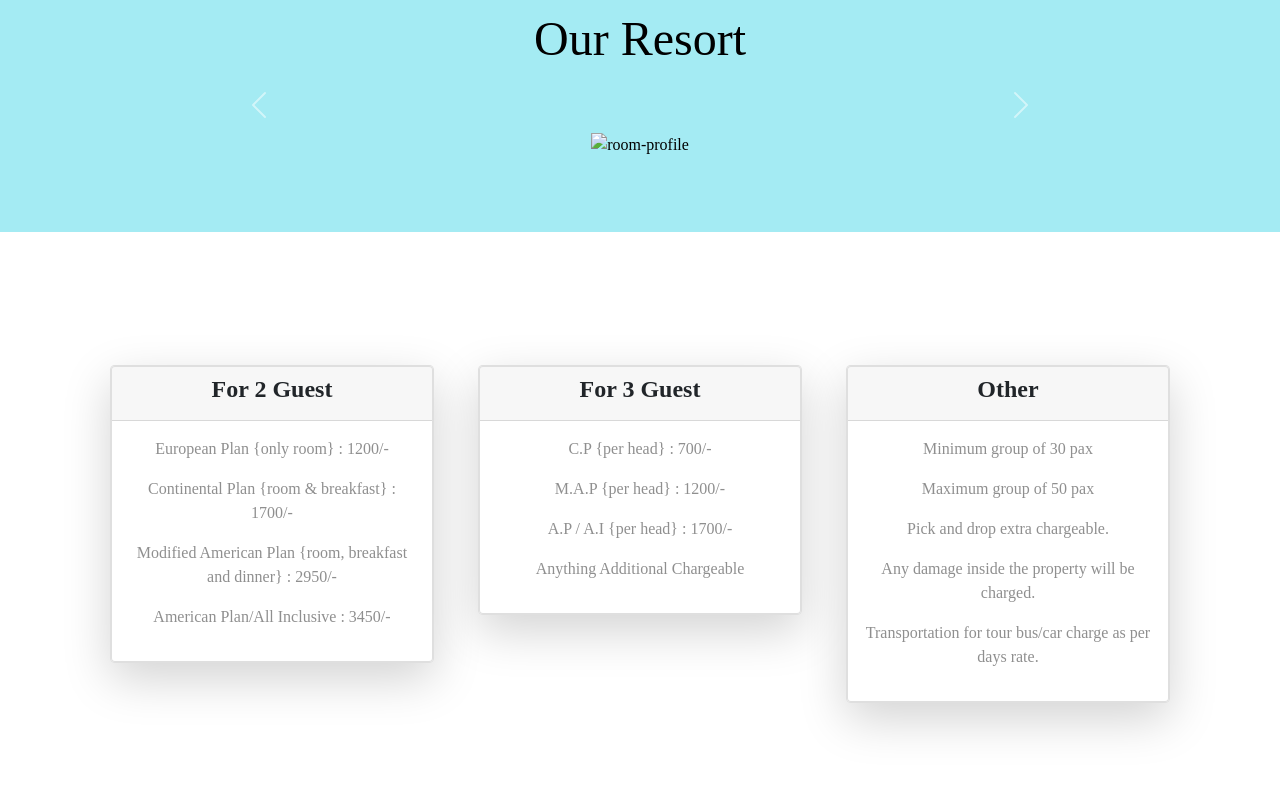
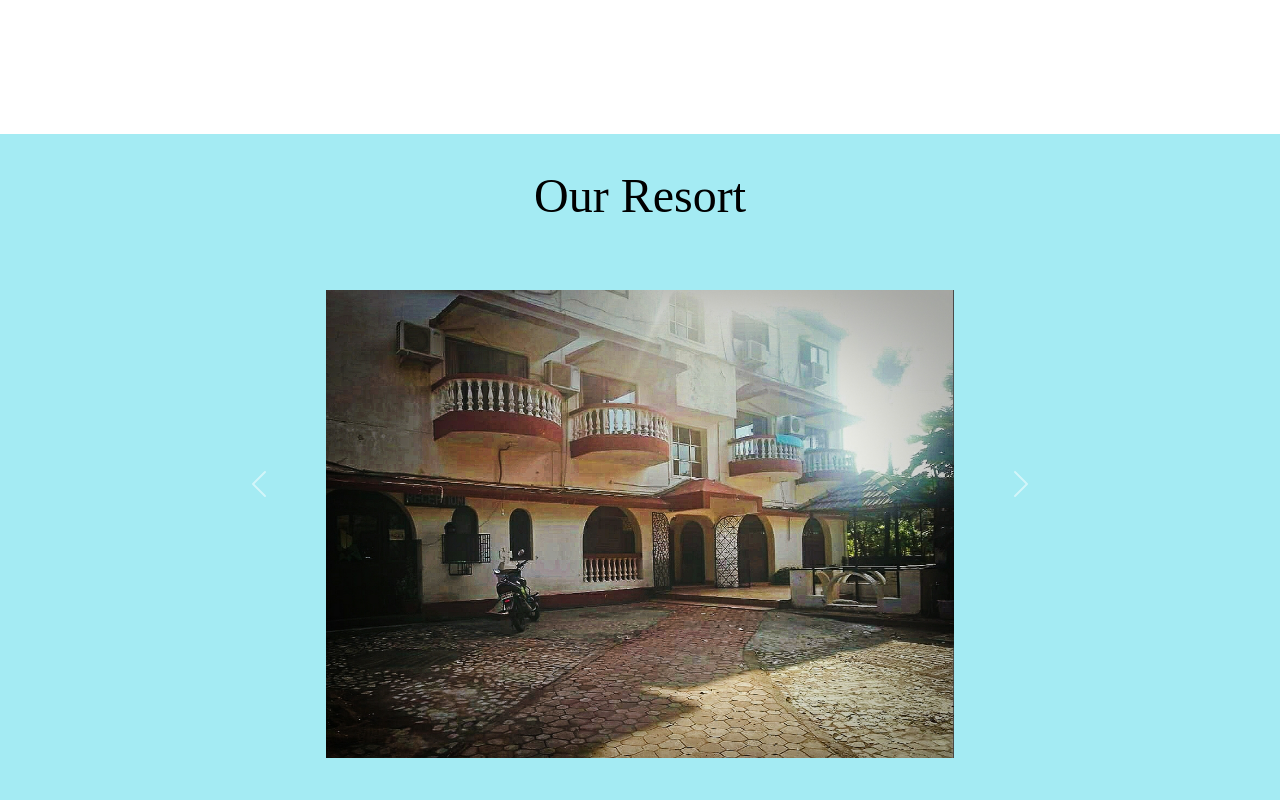
Before and after one commit to bharti176/Hotel, a plain HTML site: page index.html in a window 1280 px wide. Shown: the part 960-1760 px from the top of the page. Drawn offline with nearby package versions, Linux system fonts and the light colour scheme; files that its build step writes are made by us from their sources.

Commit message:
Update index.html

```diff
--- a/index.html
+++ b/index.html
@@ -9,7 +9,7 @@
   <link href="https://fonts.googleapis.com/css2?family=Montserrat:wght@100&family=Ubuntu:wght@300&display=swap" rel="stylesheet">
   <!-- style css -->
   <link href="https://cdn.jsdelivr.net/npm/bootstrap@5.1.1/dist/css/bootstrap.min.css" rel="stylesheet" integrity="sha384-F3w7mX95PdgyTmZZMECAngseQB83DfGTowi0iMjiWaeVhAn4FJkqJByhZMI3AhiU" crossorigin="anonymous">
-  <link rel="stylesheet" href="css/styles.css">
+  <link rel="stylesheet" href="styles.css">
   <!-- icon -->
   <script src="https://kit.fontawesome.com/f12073eb13.js" crossorigin="anonymous"></script>
   <!-- js comand -->
@@ -56,7 +56,7 @@
           <h4> Mail Id : johnnyjoseph311067@gmail.com</h4>
         </div>
         <div class="col-lg-6">
-          <img class="title-image" src="css/images/img1.jpg" alt="image-hotel" />
+          <img class="title-image" src="Images/img1.jpg" alt="image-hotel" />
       </div>
     </div>
   </div>
@@ -88,25 +88,25 @@
       <div class="carousel-inner">
         <div class="carousel-item active">
           <h2>Our Resort</h2>
-          <img class="rooms-image" src="css/images/img1.jpg" alt="room-profile">
+          <img class="rooms-image" src="Images/img1.jpg" alt="room-profile">
         </div>
         <div class="carousel-item">
-          <img class="rooms-image" src="css/images/img2.jpg" alt="room-profile">
+          <img class="rooms-image" src="Images/img2.jpg" alt="room-profile">
         </div>
         <div class="carousel-item">
-          <img class="rooms-image" src="css/images/img3.jpg" alt="room-profile">
+          <img class="rooms-image" src="Images/img3.jpg" alt="room-profile">
         </div>
         <div class="carousel-item">
-          <img class="rooms-image" src="css/images/img4.jpg" alt="room-profile">
+          <img class="rooms-image" src="Images/img4.jpg" alt="room-profile">
         </div>
         <div class="carousel-item">
-          <img class="rooms-image" src="css/images/img5.jpg" alt="room-profile">
+          <img class="rooms-image" src="Images/img5.jpg" alt="room-profile">
         </div>
         <div class="carousel-item">
-          <img class="rooms-image" src="css/images/img6.jpg" alt="room-profile">
+          <img class="rooms-image" src="Images/img6.jpg" alt="room-profile">
         </div>
         <div class="carousel-item">
-          <img class="rooms-image" src="css/images/img7.jpg" alt="room-profile">
+          <img class="rooms-image" src="Images/img7.jpg" alt="room-profile">
         </div>
         <a class="carousel-control-prev" href="#rooms-carousel" role="button" data-slide="prev">
     <span class="carousel-control-prev-icon"></span>
```
